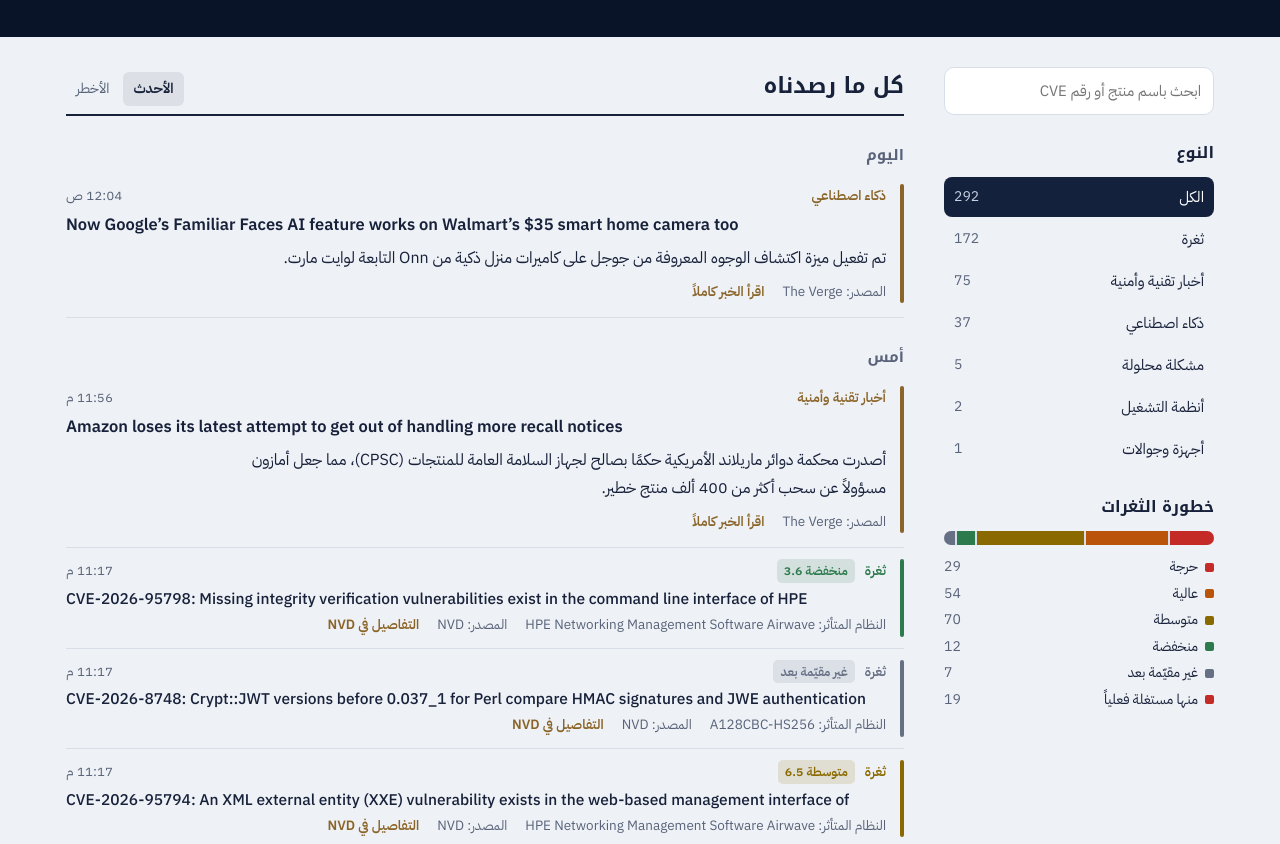
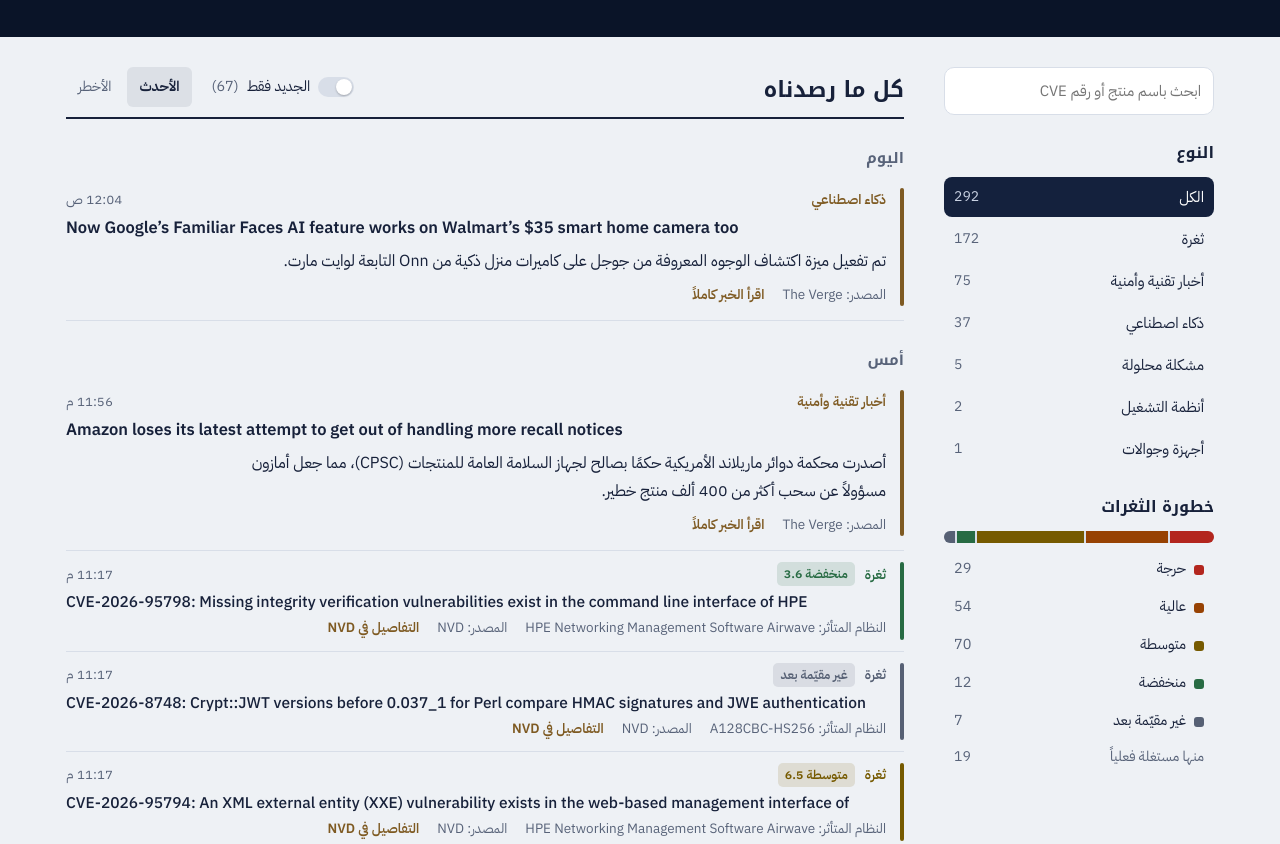
Before and after one commit to nfalqhtan-hue/radar, a plain HTML site: page site/index.html in a window 1280 px wide. Shown: the part 628-1472 px from the top of the page. Drawn offline with Linux system fonts and the light colour scheme.

Commit message:
Site: 'new only' switch, accessibility and contrast fixes
- 'New only' switch: items since the previous visit (last 6h on a first visit),
  saved in the URL; the previous-visit baseline is kept for the whole session
- Severity colours darkened to reach 4.5:1 on the light theme (were 4.0-4.47)
- Severity filter moved from a 14px bar to full-size legend buttons
- Sort buttons 40px tall

Co-Authored-By: Claude Opus 5.5 <noreply@anthropic.com>

```diff
--- a/site/index.html
+++ b/site/index.html
@@ -23,15 +23,16 @@
   --text: #17213A;
   --muted: #586379;
   --line: #D8DEE8;
-  --accent: #8A6428;       /* ذهبي داكن مقروء على الفاتح */
-  --focus: #2F6FED;
+  --accent: #7E5A22;       /* ذهبي داكن مقروء على الفاتح */
+  --focus: #2558C8;
 
-  --s-critical: #C42B26;
-  --s-high: #B9540A;
-  --s-medium: #8A6A00;
-  --s-low: #2D7A4D;
-  --s-unknown: #667085;
-  --s-news: #8A6428;
+  /* سلّم الخطورة: كل لون ≥ 4.5:1 على الخلفية وداخل شارته الملونة (مراجعة ui-ux-pro-max) */
+  --s-critical: #B3261E;
+  --s-high: #974203;
+  --s-medium: #765A00;
+  --s-low: #276B43;
+  --s-unknown: #566074;
+  --s-news: #7E5A22;
 
   --f-display: "Noto Kufi Arabic", "IBM Plex Sans Arabic", Tahoma, sans-serif;
   --f-body: "IBM Plex Sans Arabic", "Segoe UI", Tahoma, sans-serif;
@@ -130,13 +131,27 @@ aside.side { position: sticky; top: 16px; display: grid; gap: 24px; }
 :root[data-theme="dark"] .filter[aria-pressed="true"] { background: var(--accent); color: #14213D; }
 :root[data-theme="dark"] .filter[aria-pressed="true"] .n { color: #14213D; }
 
-.sevbar { display: flex; height: 14px; border-radius: 7px; overflow: hidden; background: var(--line); gap: 2px; }
-.sevbar button { border: 0; padding: 0; cursor: pointer; background: var(--c); min-width: 6px; }
-.sevbar button[aria-pressed="true"] { box-shadow: inset 0 0 0 2px var(--text); }
-.sevlegend { list-style: none; margin: 10px 0 0; padding: 0; display: grid; gap: 2px; font-size: 14px; }
-.sevlegend li { display: flex; justify-content: space-between; }
-.sevlegend li span:first-child::before { content: ""; display: inline-block; width: 9px; height: 9px; border-radius: 2px; background: var(--c); margin-inline-end: 7px; vertical-align: middle; }
-.sevlegend .n { color: var(--muted); font-variant-numeric: tabular-nums; }
+.sevbar { display: flex; height: 12px; border-radius: 6px; overflow: hidden; background: var(--line); gap: 2px; }
+.sevbar span { background: var(--c); min-width: 6px; transition: opacity .15s; }
+.sevbar.picking span:not(.on) { opacity: .25; }
+.sevlegend { list-style: none; margin: 8px 0 0; padding: 0; display: grid; gap: 2px; }
+.sev-btn { width: 100%; display: flex; justify-content: space-between; align-items: center; gap: 8px; background: transparent; border: 0; border-radius: 8px; padding: 4px 10px; min-height: 36px; cursor: pointer; font-size: 14.5px; text-align: start; }
+.sev-btn:hover { background: color-mix(in srgb, var(--text) 6%, transparent); }
+.sev-btn[aria-pressed="true"] { background: color-mix(in srgb, var(--c) 16%, transparent); font-weight: 600; }
+.sev-btn span:first-child::before { content: ""; display: inline-block; width: 10px; height: 10px; border-radius: 3px; background: var(--c); margin-inline-end: 8px; vertical-align: middle; }
+.sev-btn .n { color: var(--muted); font-variant-numeric: tabular-nums; }
+.sevlegend .kev-note { display: flex; justify-content: space-between; padding: 4px 10px; font-size: 14px; color: var(--muted); }
+
+/* مفتاح «الجديد فقط» */
+.newswitch { display: inline-flex; align-items: center; gap: 8px; background: none; border: 0; padding: 4px 6px; min-height: 40px; cursor: pointer; font-size: 14.5px; color: var(--text); border-radius: 8px; }
+.newswitch .track { position: relative; width: 36px; height: 20px; border-radius: 10px; background: var(--line); transition: background .15s; flex: none; }
+.newswitch .track::after { content: ""; position: absolute; top: 2px; inset-inline-start: 2px; width: 16px; height: 16px; border-radius: 50%; background: var(--surface); box-shadow: 0 1px 2px rgba(0,0,0,.25); transition: inset-inline-start .15s; }
+.newswitch[aria-checked="true"] .track { background: var(--focus); }
+.newswitch[aria-checked="true"] .track::after { inset-inline-start: 18px; }
+.newswitch .c { color: var(--muted); font-variant-numeric: tabular-nums; }
+.newswitch:disabled { cursor: default; opacity: .6; }
+@media (prefers-reduced-motion: reduce) { .newswitch .track, .newswitch .track::after, .sevbar span { transition: none; } }
+.head-controls { display: flex; align-items: center; gap: 6px 14px; flex-wrap: wrap; }
 .side-note { margin: 0; }
 .clear { background: none; border: 0; padding: 0; color: var(--accent); cursor: pointer; font-size: 14px; font-weight: 600; text-decoration: underline; text-underline-offset: 3px; }
 
@@ -144,7 +159,7 @@ aside.side { position: sticky; top: 16px; display: grid; gap: 24px; }
 .feed-head { display: flex; justify-content: space-between; align-items: baseline; gap: 12px; flex-wrap: wrap; border-bottom: 2px solid var(--text); padding-bottom: 8px; }
 .feed-head h2 { font-family: var(--f-display); font-weight: 700; margin: 0; font-size: 22px; }
 .sort { display: flex; gap: 4px; font-size: 14px; }
-.sort button { background: none; border: 0; padding: 4px 10px; border-radius: 6px; cursor: pointer; color: var(--muted); min-height: 34px; }
+.sort button { background: none; border: 0; padding: 4px 12px; border-radius: 6px; cursor: pointer; color: var(--muted); min-height: 40px; }
 .sort button[aria-pressed="true"] { color: var(--text); font-weight: 600; background: color-mix(in srgb, var(--text) 8%, transparent); }
 .result-line { color: var(--muted); font-size: 14px; margin: 8px 0 0; }
 .result-line:empty { display: none; }
@@ -197,8 +212,7 @@ footer.foot p { margin: 4px 0; max-width: 80ch; }
   .hero { grid-template-columns: minmax(0, 1fr); grid-template-areas: "head" "radar" "list"; row-gap: 10px; padding: 14px 0 30px; }
   .radar { max-width: 300px; }
   .hero .lede { margin-bottom: 0; }
-  .sevlegend { display: flex; flex-wrap: wrap; gap: 2px 14px; }
-  .sevlegend li { gap: 6px; }
+  .sevlegend { grid-template-columns: repeat(2, minmax(0, 1fr)); gap: 4px 8px; }
   .page { grid-template-columns: minmax(0, 1fr); gap: 22px; padding-top: 22px; }
   aside.side { position: static; gap: 18px; }
   .filters { display: flex; flex-wrap: wrap; gap: 6px; }
@@ -266,9 +280,9 @@ footer.foot p { margin: 4px 0; max-width: 80ch; }
       <div class="filters" id="types" role="group" aria-label="النوع"></div>
     </div>
     <div id="sev-box">
-      <h2>خطورة الثغرات</h2>
-      <div class="sevbar" id="sevbar" role="group" aria-label="التصفية حسب الخطورة"></div>
-      <ul class="sevlegend" id="sevlegend"></ul>
+      <h2 id="sev-h">خطورة الثغرات</h2>
+      <div class="sevbar" id="sevbar" aria-hidden="true"></div>
+      <ul class="sevlegend" id="sevlegend" aria-labelledby="sev-h"></ul>
     </div>
     <p class="side-note" id="clear-wrap" hidden><button class="clear" id="clear" type="button">إلغاء التصفية</button></p>
   </aside>
@@ -276,9 +290,14 @@ footer.foot p { margin: 4px 0; max-width: 80ch; }
   <main id="main">
     <div class="feed-head">
       <h2>كل ما رصدناه</h2>
-      <div class="sort" role="group" aria-label="الترتيب">
-        <button type="button" data-sort="new" aria-pressed="true">الأحدث</button>
-        <button type="button" data-sort="imp" aria-pressed="false">الأخطر</button>
+      <div class="head-controls">
+        <button class="newswitch" id="newonly" type="button" role="switch" aria-checked="false">
+          <span class="track" aria-hidden="true"></span><span id="newonly-label">الجديد فقط</span><span class="c" id="newonly-count"></span>
+        </button>
+        <div class="sort" role="group" aria-label="الترتيب">
+          <button type="button" data-sort="new" aria-pressed="true">الأحدث</button>
+          <button type="button" data-sort="imp" aria-pressed="false">الأخطر</button>
+        </div>
       </div>
     </div>
     <p class="result-line" id="result" aria-live="polite"></p>
@@ -319,7 +338,10 @@ footer.foot p { margin: 4px 0; max-width: 80ch; }
   var PAGE = 40, WINDOW_H = 24;
 
   var all = [], byId = {}, genAt = null, lastVisit = null;
-  var st = { type: "", sev: "", q: "", sort: "new", shown: PAGE };
+  var st = { type: "", sev: "", q: "", sort: "new", newOnly: false, shown: PAGE };
+  var FIRST_VISIT_H = 6;   // في أول زيارة لا يوجد «منذ آخر زيارة»، فيُعد جديداً ما وصل في آخر 6 ساعات
+  function baseline() { return lastVisit || (genAt - FIRST_VISIT_H * 36e5); }
+  function isNew(it) { return it.t > baseline(); }
   var $ = function (id) { return document.getElementById(id); };
   var nf = new Intl.NumberFormat("ar-SA-u-nu-latn");
   var dayF = new Intl.DateTimeFormat("ar-SA-u-nu-latn-ca-gregory", { weekday: "long", day: "numeric", month: "long" });
@@ -362,6 +384,7 @@ footer.foot p { margin: 4px 0; max-width: 80ch; }
     st.sev = (SEV[p.get("sev")] || p.get("sev") === "kev") ? p.get("sev") : "";
     st.q = (p.get("q") || "").slice(0, 80);
     st.sort = p.get("sort") === "imp" ? "imp" : "new";
+    st.newOnly = p.get("new") === "1";
     $("q").value = st.q;
   }
   function writeHash() {
@@ -370,12 +393,14 @@ footer.foot p { margin: 4px 0; max-width: 80ch; }
     if (st.sev) p.set("sev", st.sev);
     if (st.q) p.set("q", st.q);
     if (st.sort !== "new") p.set("sort", st.sort);
+    if (st.newOnly) p.set("new", "1");
     var h = p.toString();
     try { history.replaceState(null, "", h ? "#" + h : location.pathname + location.search); } catch (e) {}
   }
 
   // ---------- التصفية والترتيب
   function match(it, skip) {
+    if (skip !== "new" && st.newOnly && !isNew(it)) return false;
     if (skip !== "type" && st.type && it.type !== st.type) return false;
     if (skip !== "sev" && st.sev) {
       if (st.sev === "kev") { if (!it.kev) return false; }
@@ -444,32 +469,41 @@ footer.foot p { margin: 4px 0; max-width: 80ch; }
 
     var vul = all.filter(function (it) { return it.type === "vul" && match(it, "sev"); }), sc = {};
     vul.forEach(function (it) { var s = sevOf(it); sc[s] = (sc[s] || 0) + 1; });
+    // الشريط للعرض فقط، والأزرار هي صفوف المفتاح (أهداف لمس أكبر من شريط ارتفاعه 12px)
     var bar = $("sevbar"), lg = $("sevlegend"); bar.textContent = ""; lg.textContent = "";
+    bar.classList.toggle("picking", !!st.sev && st.sev !== "kev");
     SEV_ORDER.forEach(function (s) {
       if (!sc[s]) return;
-      var b = el("button"); b.type = "button"; b.style.setProperty("--c", "var(--s-" + s + ")"); b.style.flex = String(sc[s]);
-      b.setAttribute("aria-pressed", String(st.sev === s)); b.setAttribute("aria-label", "إظهار الثغرات " + SEV[s] + " فقط: " + nf.format(sc[s]));
-      b.title = SEV[s] + ": " + nf.format(sc[s]);
+      var seg = el("span", st.sev === s ? "on" : null); seg.style.setProperty("--c", "var(--s-" + s + ")"); seg.style.flex = String(sc[s]); bar.appendChild(seg);
+      var li = el("li"), b = el("button", "sev-btn"); b.type = "button"; b.style.setProperty("--c", "var(--s-" + s + ")");
+      b.setAttribute("aria-pressed", String(st.sev === s));
+      b.appendChild(el("span", null, SEV[s])); b.appendChild(el("span", "n", nf.format(sc[s])));
       b.onclick = function () { st.sev = st.sev === s ? "" : s; if (st.sev) st.type = "vul"; update(); };
-      bar.appendChild(b);
-      var li = el("li"); li.style.setProperty("--c", "var(--s-" + s + ")");
-      li.appendChild(el("span", null, SEV[s])); li.appendChild(el("span", "n", nf.format(sc[s]))); lg.appendChild(li);
+      li.appendChild(b); lg.appendChild(li);
     });
     var kev = vul.filter(function (it) { return it.kev; }).length;
-    if (kev) { var li = el("li"); li.style.setProperty("--c", "var(--s-critical)"); li.appendChild(el("span", null, "منها مستغلة فعلياً")); li.appendChild(el("span", "n", nf.format(kev))); lg.appendChild(li); }
+    if (kev) { var li = el("li", "kev-note"); li.appendChild(el("span", null, "منها مستغلة فعلياً")); li.appendChild(el("span", null, nf.format(kev))); lg.appendChild(li); }
     $("sev-box").hidden = !vul.length;
-    $("clear-wrap").hidden = !(st.type || st.sev || st.q);
+    $("clear-wrap").hidden = !(st.type || st.sev || st.q || st.newOnly);
   }
 
   // ---------- الخلاصة
   function renderFeed() {
     var list = sorted(all.filter(function (it) { return match(it); }));
     var feed = $("feed"); feed.textContent = "";
-    $("result").textContent = (st.type || st.sev || st.q) ? ("النتائج: " + nf.format(list.length) + " من " + nf.format(all.length)) : "";
+    $("result").textContent = (st.type || st.sev || st.q || st.newOnly) ? ("النتائج: " + nf.format(list.length) + " من " + nf.format(all.length)) : "";
     if (!list.length) {
-      var e = el("div", "empty"); e.appendChild(el("b", null, "لا توجد نتائج مطابقة. "));
-      e.appendChild(document.createTextNode("جرّب كلمة أخرى، أو اضغط «إلغاء التصفية».")); feed.appendChild(e);
+      var e = el("div", "empty");
+      if (st.newOnly && !(st.type || st.sev || st.q)) {
+        e.appendChild(el("b", null, lastVisit ? "لا جديد منذ زيارتك الأخيرة. " : "لم يصل شيء في آخر " + count(FIRST_VISIT_H, "ساعة", "ساعتين", "ساعات", "ساعة") + ". "));
+        e.appendChild(document.createTextNode("الرادار يتحدث كل ساعة، أو أطفئ «الجديد فقط» لترى كل ما رصدناه."));
+      } else {
+        e.appendChild(el("b", null, "لا توجد نتائج مطابقة. "));
+        e.appendChild(document.createTextNode("جرّب كلمة أخرى، أو اضغط «إلغاء التصفية»."));
+      }
+      feed.appendChild(e);
     }
+    renderNewSwitch();
     var lastDay = null;
     list.slice(0, st.shown).forEach(function (it) {
       if (st.sort === "new") { var d = dayLabel(it.t); if (d !== lastDay) { feed.appendChild(el("h3", "day", d)); lastDay = d; } }
@@ -480,12 +514,24 @@ footer.foot p { margin: 4px 0; max-width: 80ch; }
     document.querySelectorAll(".sort button").forEach(function (b) { b.setAttribute("aria-pressed", String(b.dataset.sort === st.sort)); });
   }
 
+  // ---------- مفتاح «الجديد فقط»
+  function renderNewSwitch() {
+    var n = all.filter(function (it) { return isNew(it) && match(it, "new"); }).length;
+    var b = $("newonly");
+    b.setAttribute("aria-checked", String(st.newOnly));
+    $("newonly-count").textContent = "(" + nf.format(n) + ")";
+    b.title = lastVisit
+      ? "ما وصل منذ زيارتك السابقة الساعة " + timeF.format(lastVisit) + " (" + dayLabel(lastVisit) + ")"
+      : "أول زيارة لك: نعرض ما وصل في آخر " + count(FIRST_VISIT_H, "ساعة", "ساعتين", "ساعات", "ساعة");
+    b.disabled = !st.newOnly && n === 0;
+  }
+
   function update(keepShown) { if (!keepShown) st.shown = PAGE; renderSide(); renderFeed(); writeHash(); }
 
   // ---------- الانتقال إلى عنصر (من الرادار أو قائمة «الآن»)
   function focusItem(id) {
     var it = byId[id]; if (!it) return;
-    if (!match(it)) { st.type = ""; st.sev = ""; st.q = ""; $("q").value = ""; }
+    if (!match(it)) { st.type = ""; st.sev = ""; st.q = ""; st.newOnly = false; $("q").value = ""; }
     var idx = sorted(all.filter(function (x) { return match(x); })).indexOf(it);
     if (idx >= st.shown) st.shown = Math.ceil((idx + 1) / PAGE) * PAGE;
     update(true);
@@ -587,7 +633,8 @@ footer.foot p { margin: 4px 0; max-width: 80ch; }
   // ---------- الأحداث
   var deb;
   $("q").addEventListener("input", function (e) { clearTimeout(deb); deb = setTimeout(function () { st.q = e.target.value.trim(); update(); }, 160); });
-  $("clear").onclick = function () { st.type = ""; st.sev = ""; st.q = ""; $("q").value = ""; update(); };
+  $("clear").onclick = function () { st.type = ""; st.sev = ""; st.q = ""; st.newOnly = false; $("q").value = ""; update(); };
+  $("newonly").onclick = function () { st.newOnly = !st.newOnly; update(); };
   $("more").onclick = function () { st.shown += PAGE; update(true); };
   document.querySelectorAll(".sort button").forEach(function (b) { b.onclick = function () { st.sort = b.dataset.sort; update(); }; });
   window.addEventListener("hashchange", function () { if (!all.length || location.hash.indexOf("#i-") === 0) return; readHash(); update(); });
@@ -599,7 +646,14 @@ footer.foot p { margin: 4px 0; max-width: 80ch; }
       genAt = Date.parse(d.generated_at) || Date.now();
       all = (d.items || []).filter(function (it) { return it && it.title && it.id; });
       all.forEach(function (it) { it.t = Date.parse(it.date) || genAt; byId[it.id] = it; });
-      var prev = Number(store("radar-last-visit")); lastVisit = prev > 0 ? prev : null;
+      // «آخر زيارة» تُثبَّت طوال الجلسة: إعادة تحميل الصفحة لا تمسح علامات «جديد»
+      var base = null;
+      try { base = sessionStorage.getItem("radar-visit-base"); } catch (e) {}
+      if (base === null) {
+        base = store("radar-last-visit") || "0";
+        try { sessionStorage.setItem("radar-visit-base", base); } catch (e) {}
+      }
+      lastVisit = Number(base) > 0 ? Number(base) : null;
       store("radar-last-visit", String(Date.now()));
       readHash(); renderStatus(); renderNow(); renderRadar(); update(true);
     })
```
Also changed, not shown: 1 other file.
